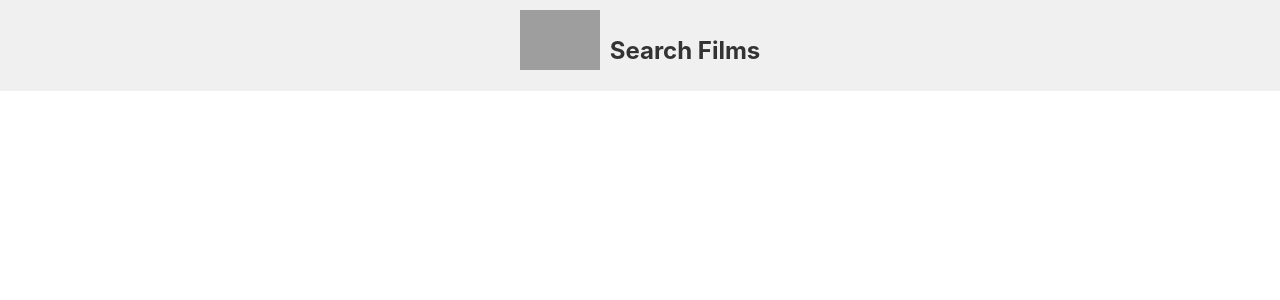
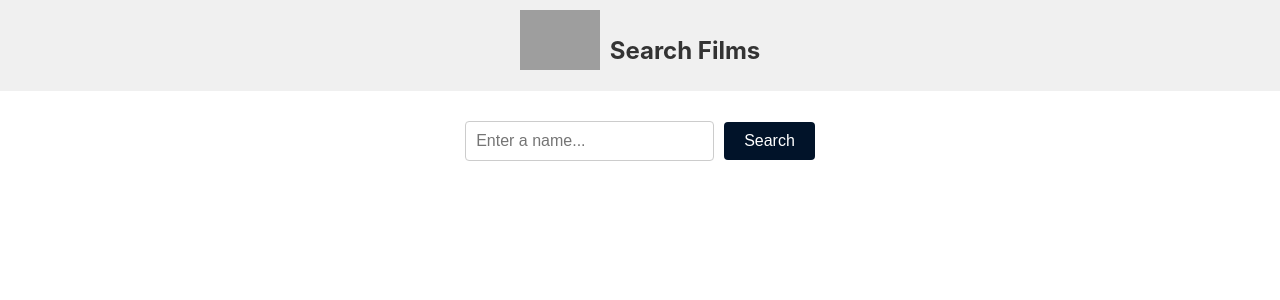
Before and after one commit to yahramenkova/Lab4SVCH, a React (Create React App) app in the folder lab4/: page / in a window 1280 px wide. Shown: the top 300 px of the page. Built offline with nearby package versions, Linux system fonts and the light colour scheme; grey boxes are pictures that could not be loaded.

Commit message:
feat: add component movieSearch

```diff
--- a/lab4/src/App.css
+++ b/lab4/src/App.css
@@ -1,5 +1,7 @@
 .App {
   text-align: center;
+  display: flex;
+  flex-direction: column;
 }
 
 .App-logo {
--- a/lab4/src/App.js
+++ b/lab4/src/App.js
@@ -1,5 +1,7 @@
 import React, { Component } from 'react';
 import Header from './Components/header';
+import MovieSearch from './Components/movieSearch';
+import './App.css';
 
 
 class App extends Component {
@@ -7,7 +9,7 @@ class App extends Component {
     return (
       <div className="App">
         <Header></Header>
-
+        <MovieSearch></MovieSearch>
       </div>
     );
   }
--- /dev/null
+++ b/lab4/src/Components/movieSearch.css
@@ -0,0 +1,68 @@
+/* Общие стили */
+
+.searchBox{
+margin-top: 30px;
+display: flex;
+align-items: center;
+justify-content: center;
+}
+
+input {
+  flex: 1;
+  padding: 10px;
+  font-size: 16px;
+  border: 1px solid #ccc;
+  border-radius: 4px;
+  padding-right: 30px; /* Оставьте место для крестика справа */
+}
+
+button {
+  padding: 10px 20px;
+  font-size: 16px;
+  background-color: #011329;
+  color: white;
+  border: none;
+  border-radius: 4px;
+  margin-left: 10px;
+  cursor: pointer;
+}
+.inputContainer {
+    position: relative;
+  }
+
+
+  .clear {
+    position: absolute;
+    right: 10px;
+    top: 50%;
+    transform: translateY(-50%);
+    cursor: pointer;
+    color: #999; /* Цвет крестика */
+  }
+
+  .clear:hover {
+    color: #333; /* Измените цвет при наведении */
+  }
+
+
+.clear {
+  font-size: 20px;
+  cursor: pointer;
+  margin-left: 10px;
+}
+
+/* Медиа-запрос для отзывчивой верстки */
+@media (max-width: 600px) {
+  div {
+    flex-direction: column;
+    text-align: center;
+  }
+
+  input {
+    width: 100%;
+  }
+
+  button {
+    margin-top: 10px;
+  }
+}
--- /dev/null
+++ b/lab4/src/Components/movieSearch.js
@@ -0,0 +1,51 @@
+import React, { Component } from 'react';
+import './movieSearch.css';
+
+class MovieSearch extends Component {
+  constructor() {
+    super();
+    this.state = {
+      searchTerm: ''
+    };
+  }
+
+  handleSearchTermChange = (event) => {
+    this.setState({ searchTerm: event.target.value });
+  }
+
+  handleSearch = () => {
+    // В этом методе вы можете выполнять поиск фильмов, используя значение this.state.searchTerm
+    // Например, вы можете отправить запрос к API и обновить состояние компонента с результатами поиска
+    // В данном примере, мы просто выведем поисковый запрос в консоль
+    console.log('Searching for:', this.state.searchTerm);
+  }
+
+  handleClear = () => {
+    this.setState({ searchTerm: '' });
+  }
+
+  render() {
+    const hasText = this.state.searchTerm !== '';
+
+    return (
+      <div className="searchBox">
+        <div className={`inputContainer ${hasText ? 'withText' : ''}`}>
+          <input
+            type="text"
+            value={this.state.searchTerm}
+            onChange={this.handleSearchTermChange}
+            placeholder="Enter a name..."
+          />
+          {hasText && (
+            <span className="clear" onClick={this.handleClear}>
+              &#10005;
+            </span>
+          )}
+        </div>
+        <button onClick={this.handleSearch}>Search</button>
+      </div>
+    );
+  }
+}
+
+export default MovieSearch;
```
